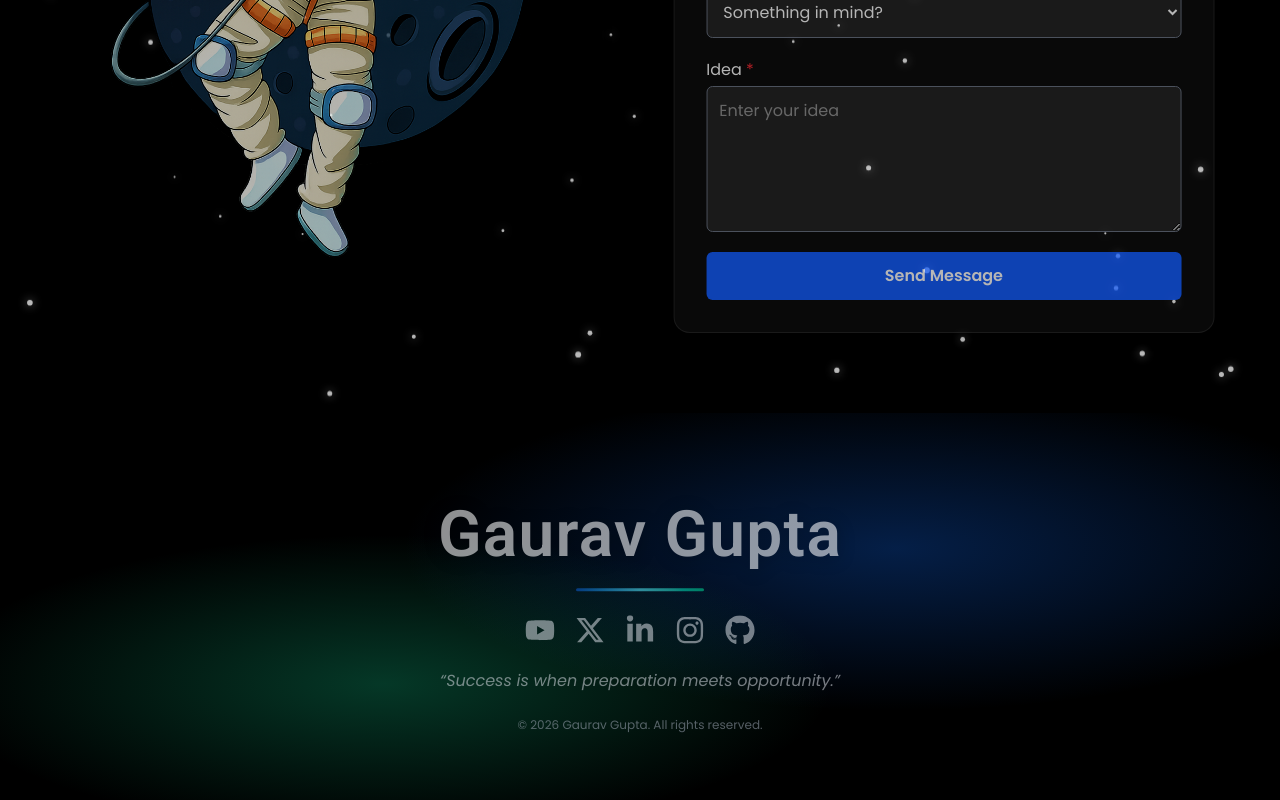
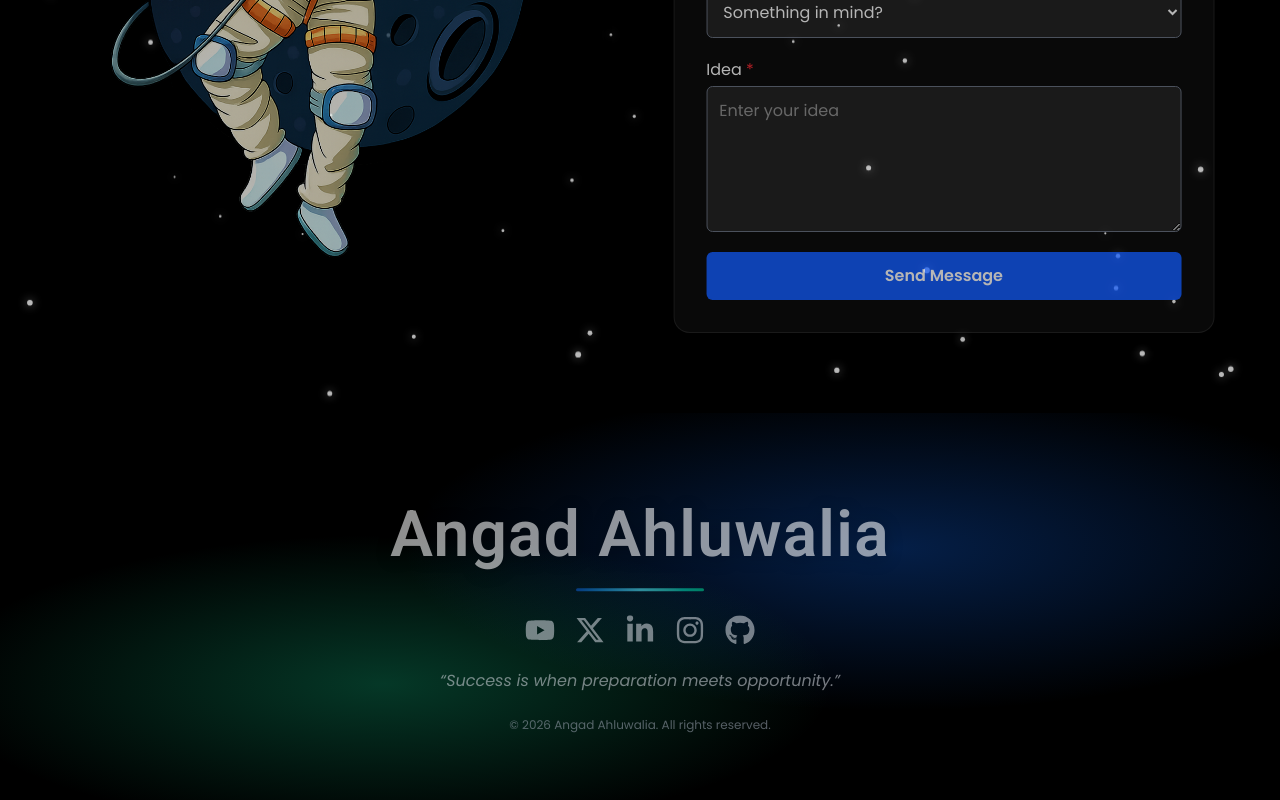
Before and after one commit to AngadAhluwalia/my-portfolio, a React (Vite) app: page / in a window 1280 px wide. Shown: the part 8390-9190 px from the top of the page. Built offline with nearby package versions, Linux system fonts and the light colour scheme; no server answers.

Commit message:
fixed footer

```diff
--- a/src/section/Footer.jsx
+++ b/src/section/Footer.jsx
@@ -72,7 +72,7 @@ const Footer = () => {
               textShadow: "0 2px 18px rgba(0,0,0,0.45)",
             }}
           >
-            Gaurav Gupta
+            Angad Ahluwalia
           </h1>
         </div>
 
@@ -115,7 +115,7 @@ const Footer = () => {
         {/* --- Copyright / Trademark --- */}
         {/* Auto-updates year dynamically */}
         <p className="text-xs text-gray-400">
-          © {new Date().getFullYear()} Gaurav Gupta. All rights reserved.
+          © {new Date().getFullYear()} Angad Ahluwalia. All rights reserved.
         </p>
       </motion.div>
     </footer>
```
